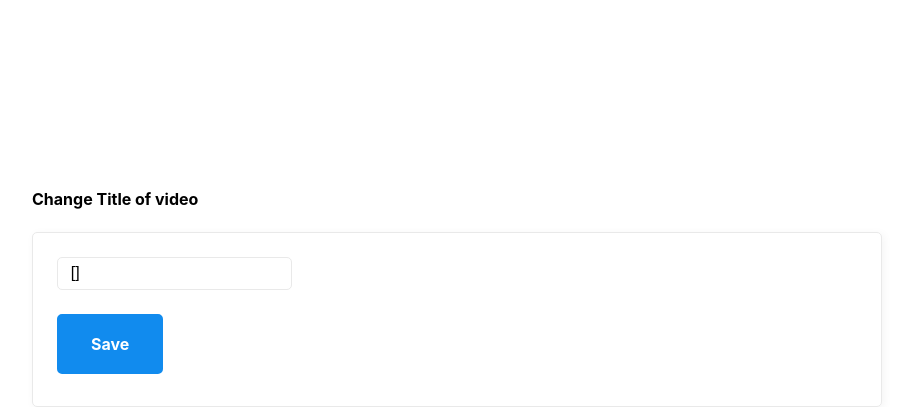
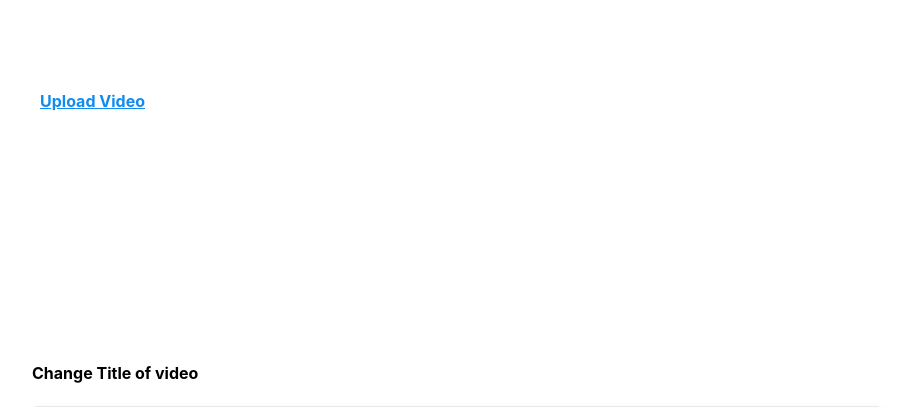
Before and after one commit to SIMYEONAH/wetube-clone, a Node project: template src/views/edit.pug in a window 1280 px wide. Shown: the top 407 px of the page, without its empty margins (68-981 px from the left). Run offline with Node 20 templates, Linux system fonts and the light colour scheme; the template is opened without the code that fills it, so the values that code supplies are empty; some libraries are stand-ins or nearby versions.

Commit message:
Making Upload page

```diff
--- a/src/controllers/videoController.js
+++ b/src/controllers/videoController.js
@@ -45,7 +45,7 @@ export const postEdit = (req, res) => {
 };
 
 export const getUpload = (req, res) => {
-  return res.render("upload");
+  return res.render("upload", {pageTitle: "Upload Video"});
 };
 
 export const postUpload = (req, res) => {
--- a/src/views/base.pug
+++ b/src/views/base.pug
@@ -8,7 +8,11 @@ html(lang="ko")
     link(rel="stylesheet" href="https://unpkg.com/mvp.css@1.12/mvp.css")
   body
     header
-        h1=pageTitle
+      h1=pageTitle
+      nav
+        ul
+          li
+            a(href="/videos/upload") Upload Video
     main
       block content
   include partials/footer
--- /dev/null
+++ b/src/views/upload.pug
@@ -0,0 +1,6 @@
+extends base.pug
+
+block content
+    form(method="POST")
+        input(placeholder="Title", required, type="text")
+        input(type="submit", value="Upload Video")
```
